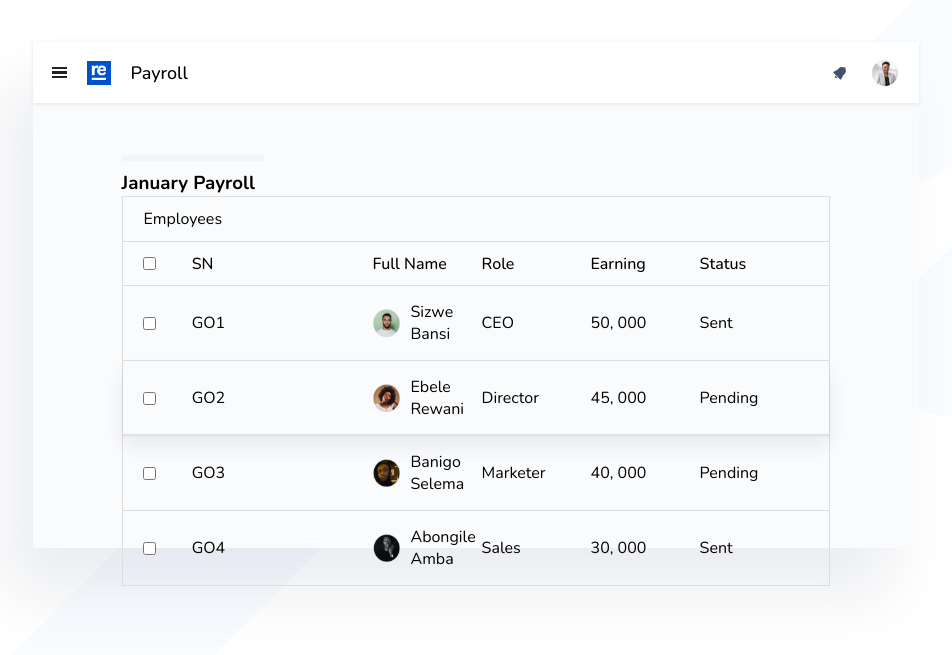
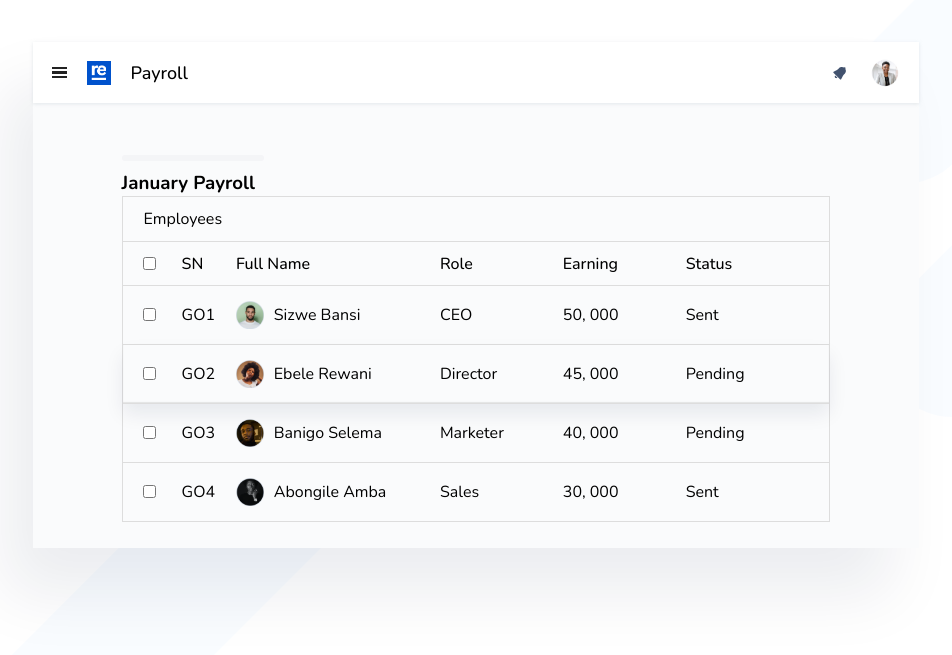
Before and after one commit to tochukwujonah/resource-edge, a React (Create React App) app: page / in a window 1280 px wide. Shown: the part 3845-4500 px from the top of the page, without its empty margins (207-1159 px from the left). Built offline with nearby package versions, Linux system fonts and the light colour scheme.

Commit message:
set different widths for employees table for items 1, 2 and 3

```diff
--- a/src/App.css
+++ b/src/App.css
@@ -448,10 +448,14 @@ a {
 }
 
 .employees-table ul li span:nth-of-type(1) {
+    width: 40px;
+}
+
+.employees-table ul li span:nth-of-type(2) {
     width: 57px;
 }
 
-.employees-table ul li span:nth-of-type(2) {
+.employees-table ul li span:nth-of-type(3) {
     width: 214.15px;
 }
 
```
